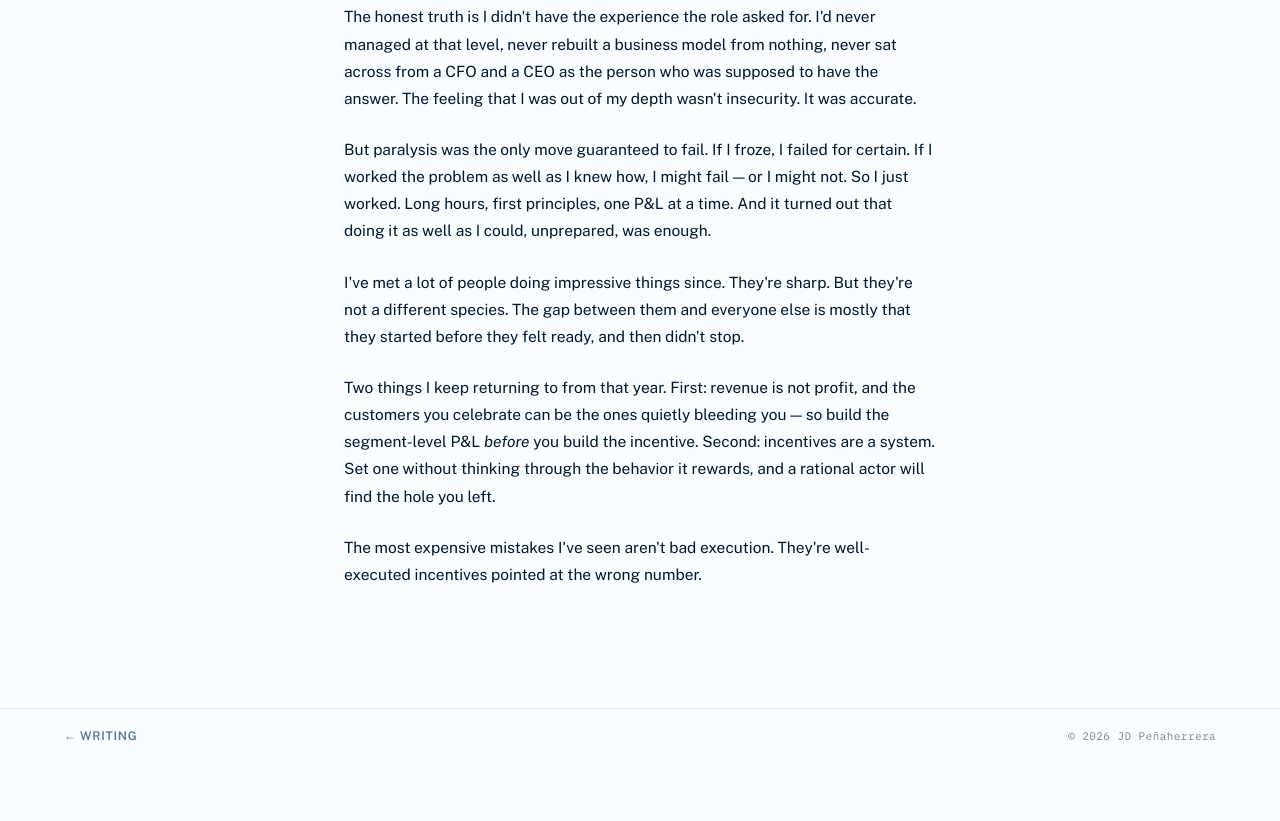
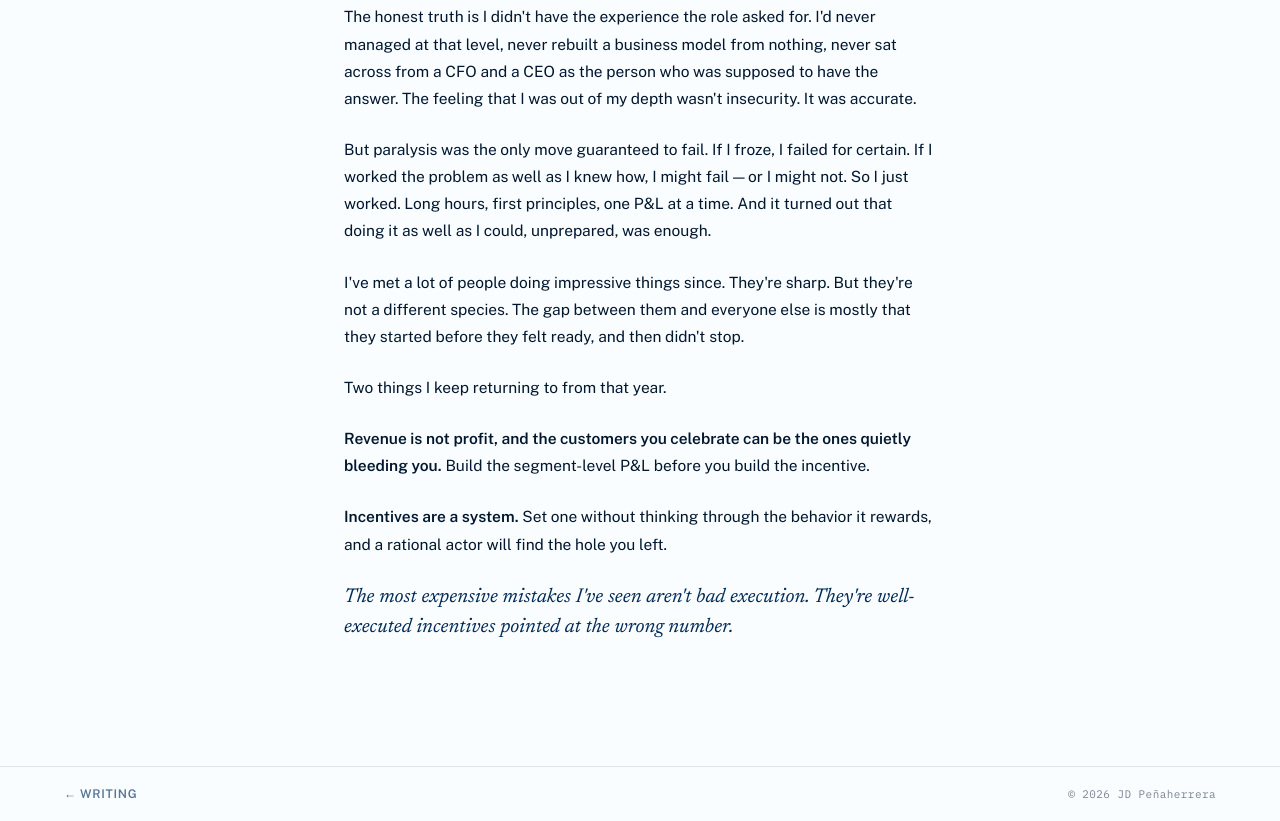
Before and after one commit to juandiegopd/juandiego-work, a website: page blog/half-our-gmv/index.html in a window 1280 px wide. Shown: the part 4549-5370 px from the top of the page. Before the commit the page ends 5312 px from the top, so only its background shows below. Drawn offline with nearby package versions, Linux system fonts and the light colour scheme.

Commit message:
refactor(blog/half-our-gmv): reformat conclusion section for scannability
Split the two lessons into separate paragraphs with bold lead sentences,
and styled the closing kicker as an article-lede pull-quote. Preserves
the narrative voice while making the takeaways easier to scan.

Co-Authored-By: Claude Sonnet 4.6 <noreply@anthropic.com>

```diff
--- a/blog/half-our-gmv/index.html
+++ b/blog/half-our-gmv/index.html
@@ -367,9 +367,13 @@ footer{
 
     <p>I've met a lot of people doing impressive things since. They're sharp. But they're not a different species. The gap between them and everyone else is mostly that they started before they felt ready, and then didn't stop.</p>
 
-    <p>Two things I keep returning to from that year. First: revenue is not profit, and the customers you celebrate can be the ones quietly bleeding you — so build the segment-level P&amp;L <em>before</em> you build the incentive. Second: incentives are a system. Set one without thinking through the behavior it rewards, and a rational actor will find the hole you left.</p>
+    <p>Two things I keep returning to from that year.</p>
 
-    <p>The most expensive mistakes I've seen aren't bad execution. They're well-executed incentives pointed at the wrong number.</p>
+    <p><strong>Revenue is not profit, and the customers you celebrate can be the ones quietly bleeding you.</strong> Build the segment-level P&amp;L before you build the incentive.</p>
+
+    <p><strong>Incentives are a system.</strong> Set one without thinking through the behavior it rewards, and a rational actor will find the hole you left.</p>
+
+    <p class="article-lede">The most expensive mistakes I've seen aren't bad execution. They're well-executed incentives pointed at the wrong number.</p>
 
   </div>
 </div>
```
